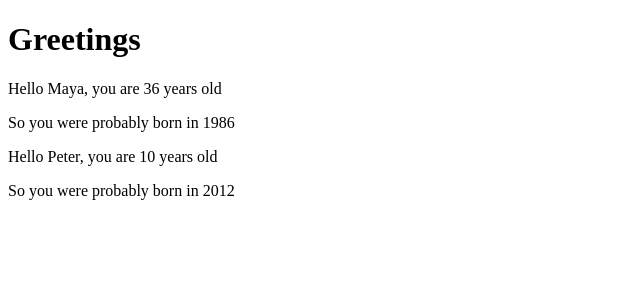
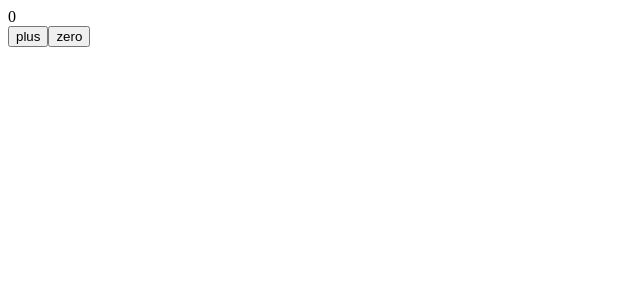
Before and after one commit to SheeNigami/fullstackopen2022, a React (Create React App) app in the folder part1/: page / in a window 1280 px wide. Shown: the top 300 px of the page, without its empty margins (0-640 px from the left). Built offline with nearby package versions, Linux system fonts and the light colour scheme.

Commit message:
Counter on click with reset

```diff
--- a/part1/src/App.js
+++ b/part1/src/App.js
@@ -1,29 +1,23 @@
-// import logo from './logo.svg';
-// import './App.css';
+import { useState } from 'react'
 
-const Hello = ({ name, age }) => {
+const App = () => {
+  const [ counter, setCounter ] = useState(0)
 
-  const bornYear = () => new Date().getFullYear() - age
+  const increaseByOne = () => setCounter(counter + 1)
+
+  const setToZero = () => setCounter(0)
 
   return (
     <div>
-      <p>Hello {name}, you are {age} years old</p>
-      <p>So you were probably born in {bornYear()}</p>
+      <div>{counter}</div>
+      <button onClick={increaseByOne}>
+        plus
+      </button>
+      <button onClick={setToZero}>
+        zero
+      </button>
     </div>
   )
 }
 
-const App = () => {
-  const name = 'Peter'
-  const age = 10
-
-  return (
-    <div>
-      <h1>Greetings</h1>
-      <Hello name="Maya" age={26 + 10} />
-      <Hello name={name} age={age} />
-    </div>
-  )
-}
-
-export default App;
+export default App
```
Also changed, not shown: part1/src/index.js (+4 -4 lines).
